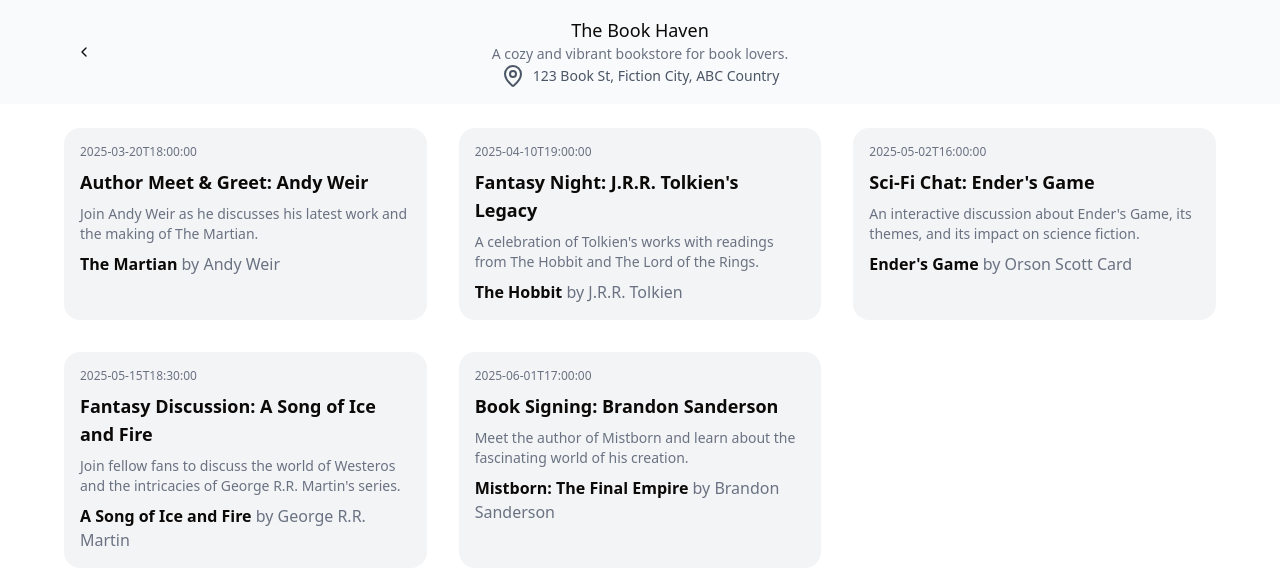
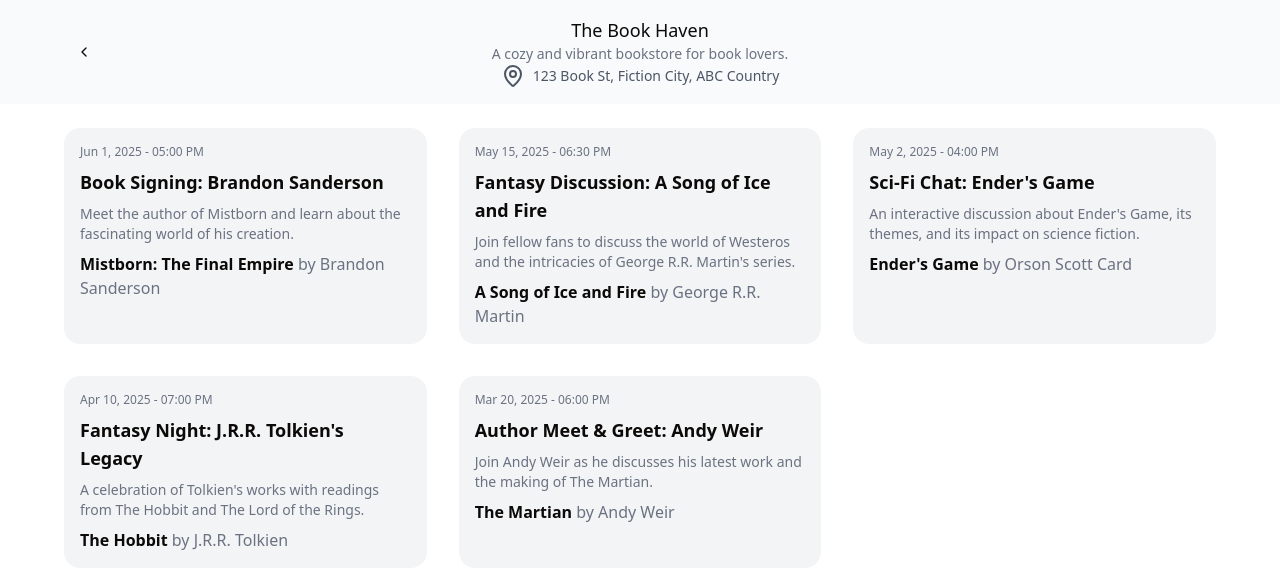
Before and after one commit to RodrigoRVSN/bookstore-next, a Next.js app: page /events in a window 1280 px wide. Shown: the top 588 px of the page. Built offline with nearby package versions, Linux system fonts and the light colour scheme.

Commit message:
feat: show date formatted and sort by date

```diff
--- a/src/app/(store)/events/page.tsx
+++ b/src/app/(store)/events/page.tsx
@@ -1,15 +1,21 @@
 import { bookstore } from "@/../public/bookstore.json";
+import dayjs from "dayjs";
 
 export default function Events() {
-  // TODO: format date
+  const sortedEvents = bookstore.reading_events.sort(
+    (a, b) => Number(new Date(b.event_time)) - Number(new Date(a.event_time)),
+  );
+
   return (
     <section className="m-4 md:m-16 grid grid-cols-1 sm:grid-cols-2 lg:grid-cols-3 gap-8">
-      {bookstore.reading_events.map((event) => (
+      {sortedEvents.map((event) => (
         <div
           key={event.name}
           className="bg-gray-100 hover:bg-gray-200 p-4 flex flex-col gap-2 rounded-2xl duration-150"
         >
-          <time className="text-xs text-gray-500">{event.event_time}</time>
+          <time className="text-xs text-gray-500">
+            {dayjs(event.event_time).format("MMM D, YYYY - hh:mm A")}
+          </time>
           <h3 className="font-bold text-lg">{event.name}</h3>
           <p className="text-sm text-gray-500">{event.description}</p>
           <p>
```
